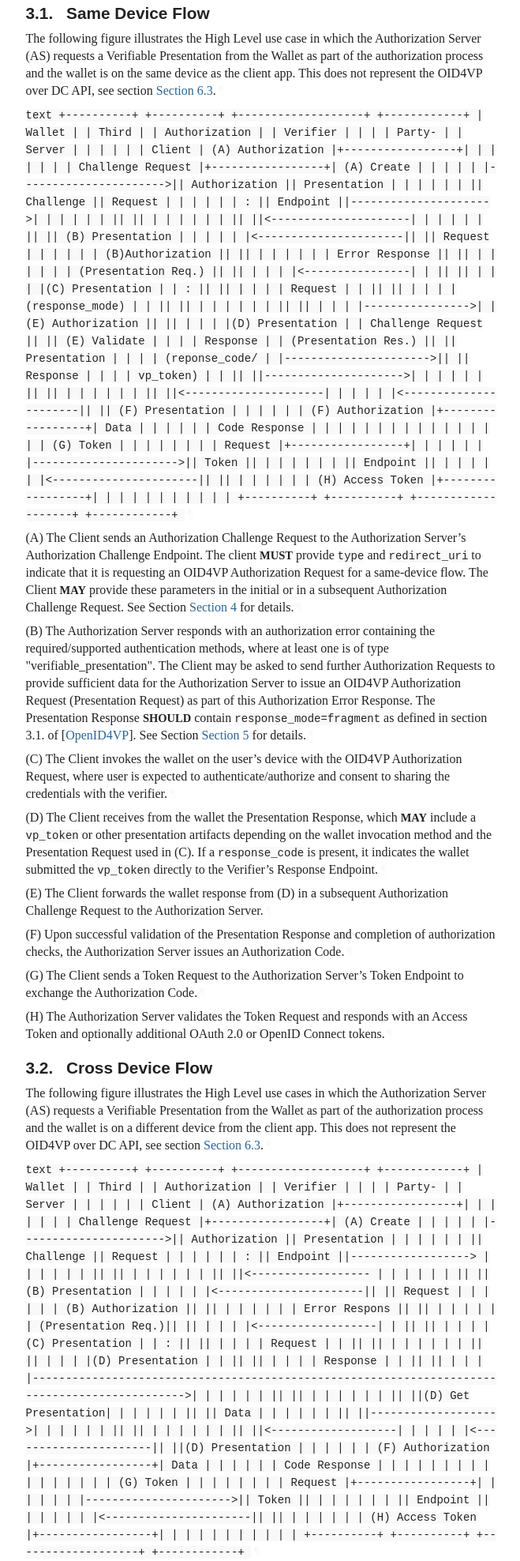
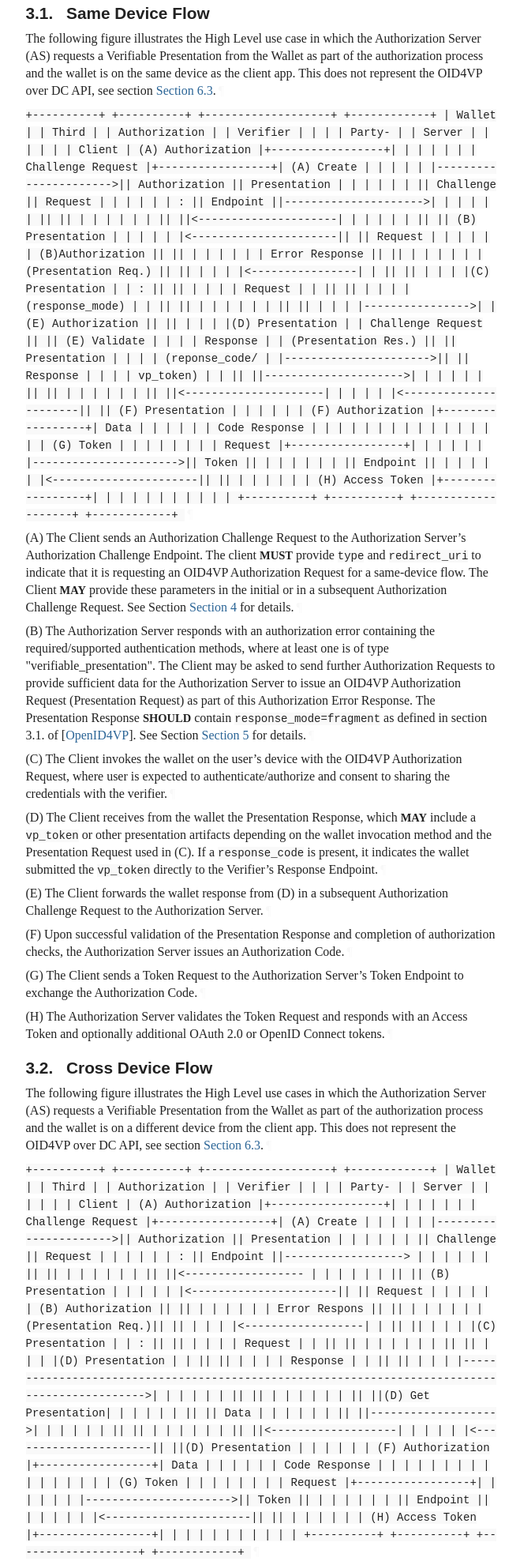
Before and after one commit to grese-hyseni/oauth-direct-wallet-interaction, a plain HTML site: page draft-gresehyseni-oauth-direct-wallet-interation.html in a window 1280 px wide. Shown: the part 1808-3784 px from the top of the page at 79% size, without its empty margins (92-751 px from the left). Drawn offline with Linux system fonts and the light colour scheme; a web font is replaced by a local one.

Commit message:
Script updating gh-pages from 28cccee. [ci skip]

```diff
--- a/draft-gresehyseni-oauth-direct-wallet-interation.html
+++ b/draft-gresehyseni-oauth-direct-wallet-interation.html
@@ -1278,7 +1278,7 @@ appear in all capitals, as shown here.<a href="#section-2-1" class="pilcrow">¶<
 <a href="#section-3.1" class="section-number selfRef">3.1. </a><a href="#name-same-device-flow" class="section-name selfRef">Same Device Flow</a>
         </h3>
 <p id="section-3.1-1">The following figure illustrates the High Level use case in which the Authorization Server (AS) requests a Verifiable Presentation from the Wallet as part of the authorization process and the wallet is on the same device as the client app. This does not represent the OID4VP over DC API, see section <a href="#oid4vp-over-dc-api" class="auto internal xref">Section 6.3</a>.<a href="#section-3.1-1" class="pilcrow">¶</a></p>
-<p id="section-3.1-2"><code>text
+<p id="section-3.1-2"><code>
 +----------+                 +----------+                       +-------------------+                      +------------+
 |  Wallet  |                 |  Third   |                       |   Authorization   |                      |  Verifier  |
 |          |                 |  Party-  |                       |      Server       |                      |            |
@@ -1335,7 +1335,7 @@ appear in all capitals, as shown here.<a href="#section-2-1" class="pilcrow">¶<
 <a href="#section-3.2" class="section-number selfRef">3.2. </a><a href="#name-cross-device-flow" class="section-name selfRef">Cross Device Flow</a>
         </h3>
 <p id="section-3.2-1">The following figure illustrates the High Level use cases in which the Authorization Server (AS) requests a Verifiable Presentation from the Wallet as part of the authorization process and the wallet is on a different device from the client app. This does not represent the OID4VP over DC API, see section <a href="#oid4vp-over-dc-api" class="auto internal xref">Section 6.3</a>.<a href="#section-3.2-1" class="pilcrow">¶</a></p>
-<p id="section-3.2-2"><code>text
+<p id="section-3.2-2"><code>
 +----------+                   +----------+                        +-------------------+                   +------------+
 |  Wallet  |                   |  Third   |                       |   Authorization   |                    |  Verifier  |
 |          |                   |  Party-  |                       |      Server       |                    |            |
```
Also changed, not shown: draft-gresehyseni-oauth-direct-wallet-interation.txt.
